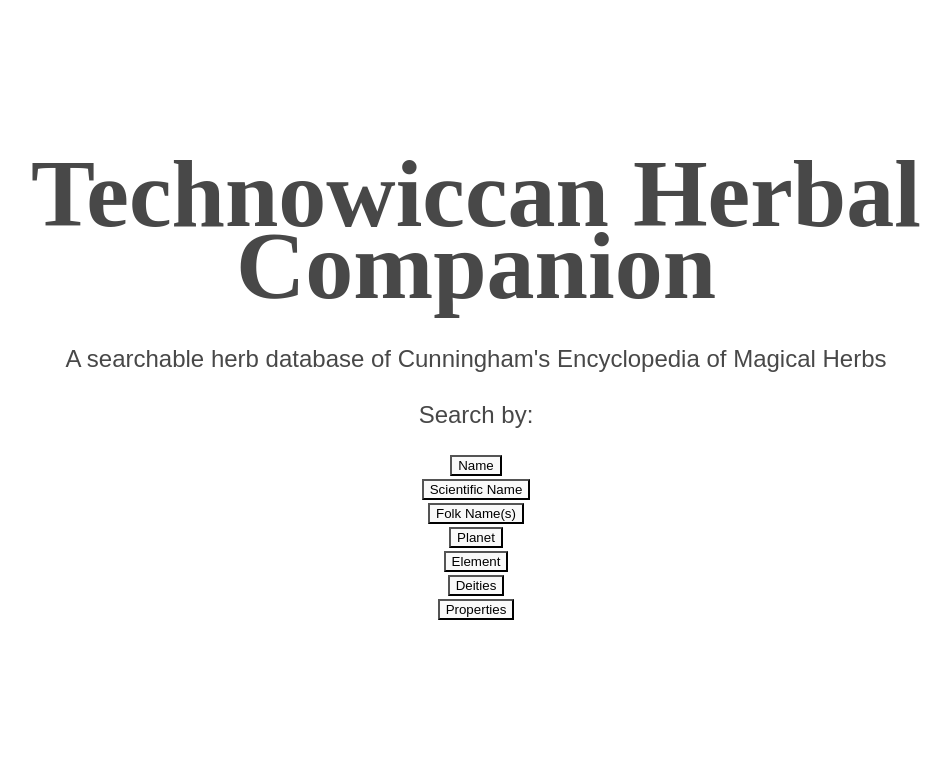
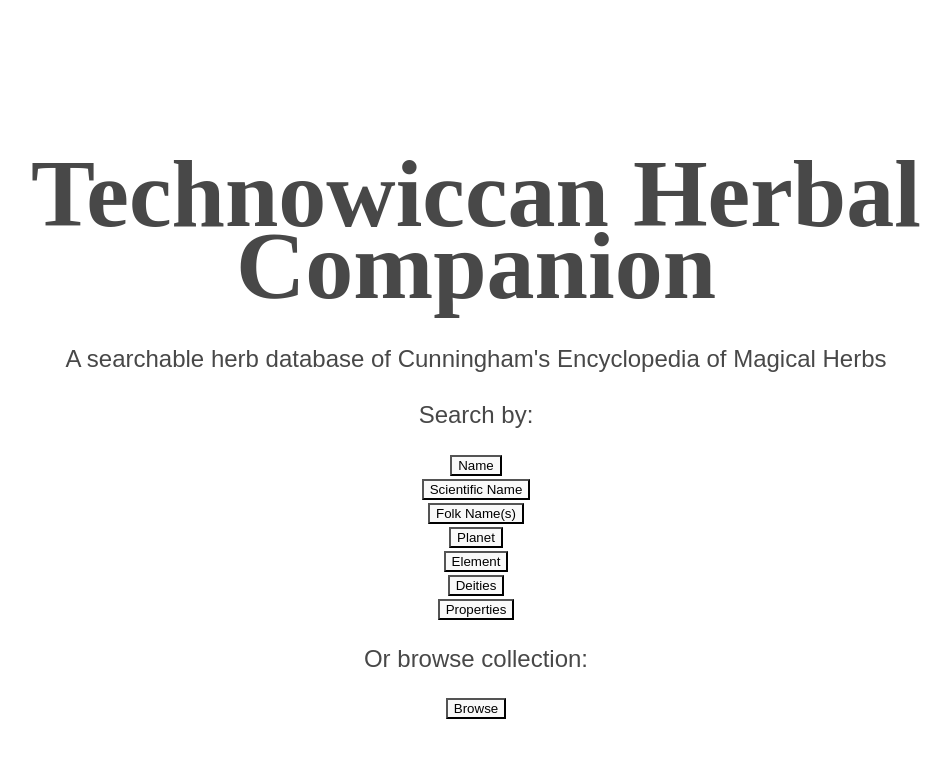
Before and after one commit to Maleila/TWHC, a Vue app: page / in a window 1280 px wide. Shown: the top 758 px of the page, without its empty margins (164-1115 px from the left). Built offline with nearby package versions, Linux system fonts and the light colour scheme.

Commit message:
added browse page

```diff
--- a/src/router/index.js
+++ b/src/router/index.js
@@ -1,9 +1,11 @@
 import { createRouter, createWebHistory, parseQuery } from "vue-router";
 import Home from "../views/Home.vue"; //it super didn't want to do the @, maybe that's not a thing anymore?
 import Search from "../views/Search.vue";
+import Browse from "../views/Browse.vue";
 
 const routes = [
     { path: "/", name: "Home", component: Home }, // Tell the router to render home component when the home route is visited
+    { path: "/browse", name: "Browse", component: Browse},
     { path: "/search",
     name: "Search",
     component: Search,
--- /dev/null
+++ b/src/views/Browse.vue
@@ -0,0 +1,56 @@
+<script>
+import { useFirestore } from "vuefire";
+import { collection, getDocs } from "firebase/firestore";
+import "firebase/firestore";
+
+export default {
+    data() {
+        return {
+            plants: []
+        };
+    },
+    mounted() {
+        this.loadList();
+    },
+    methods: {
+        async loadList() {
+            const db = useFirestore();
+
+            const querySnapshot = await getDocs(collection(db, "plants"));
+            querySnapshot.forEach((doc) => {
+                this.plants.push(`${doc.data().name}`);
+            });
+        }
+    }
+}
+</script>
+
+<template>
+<h2>
+    Browse
+</h2>
+
+<li v-for="item in plants">
+ {{ item }}
+</li>
+
+</template>
+
+<style>
+h1 {
+    font-family: "Trattatello";
+    text-align: center;
+    font-size: 6em;
+    line-height: 0.75em;
+    margin: 0.4em;
+}
+
+h2 {
+    font-family: inherit;
+    font-weight: 100;
+    text-align: center;
+}
+.spacer {
+  height: 4em;
+}
+</style>
--- a/src/views/Home.vue
+++ b/src/views/Home.vue
@@ -53,6 +53,12 @@ export default {
     <button @click="navigate, setSearch('properties')" role="link">Properties</button>
 </router-link>
 <br>
+<h2>
+    Or browse collection:
+</h2>
+<router-link to="/browse" custom v-slot="{ navigate }">
+    <button @click="navigate" role="link">Browse</button>
+</router-link>
 
 </template>
 
--- a/src/views/Search.vue
+++ b/src/views/Search.vue
@@ -3,7 +3,6 @@
 import { useFirestore } from "vuefire";
 import { collection, getDocs } from "firebase/firestore";
 
-import firebase from "firebase/compat/app";
 // Required for side-effects
 import "firebase/firestore";
 
```
Also changed, not shown: src/views/Add.vue (added, +9 -0 lines).
